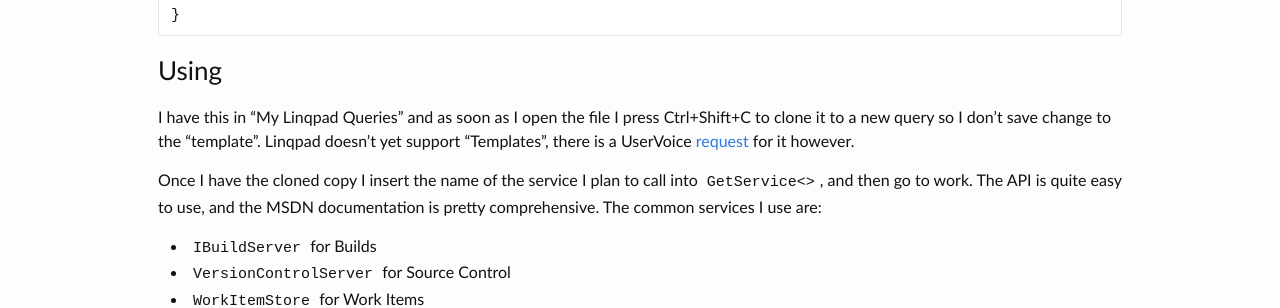
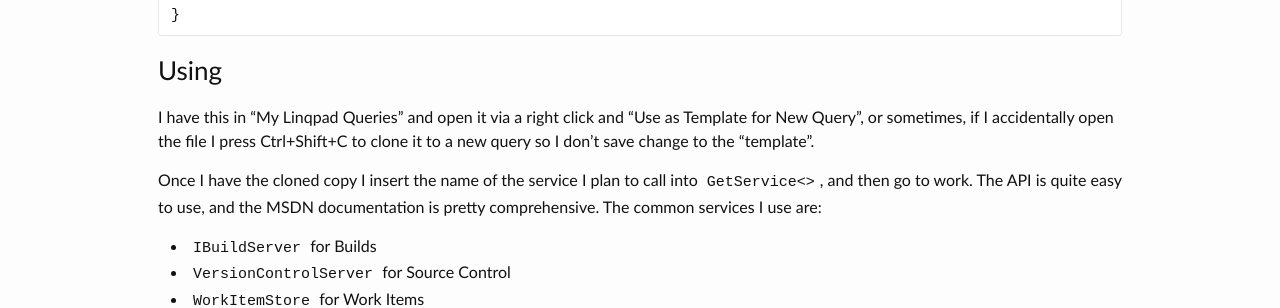
Before and after one commit to xdaDaveShaw/xdaDaveShaw.github.io, a Jekyll site: the page built from blog/_posts/2013-01-23-my-linqpad-tfs-template.markdown, in a window 1280 px wide. Shown: the part 622-930 px from the top of the page. Built offline with Jekyll 4.4.1, drawn with Linux system fonts in a browser that asks for light colours.

Commit message:
Updated to Nuget Version various other updates.

```diff
--- a/blog/_posts/2013-01-23-my-linqpad-tfs-template.markdown
+++ b/blog/_posts/2013-01-23-my-linqpad-tfs-template.markdown
@@ -26,7 +26,7 @@ using (var tfs = TfsTeamProjectCollectionFactory.GetTeamProjectCollection(new Ur
 {% endhighlight %}
 
 ### Using
-I have this in "My Linqpad Queries" and as soon as I open the file I press Ctrl+Shift+C to clone it to a new query so I don't save change to the "template". Linqpad doesn't yet support "Templates", there is a UserVoice [request](http://linqpad.uservoice.com/forums/18302-linqpad-feature-suggestions/suggestions/1567811-define-query-templates) for it however.
+I have this in "My Linqpad Queries" and open it via a right click and "Use as Template for New Query", or sometimes, if I accidentally open the file I press Ctrl+Shift+C to clone it to a new query so I don't save change to the "template".
 
 Once I have the cloned copy I insert the name of the service I plan to call into `GetService<>`, and then go to work. The API is quite easy to use, and the MSDN documentation is pretty comprehensive. The common services I use are:
 
```
Also changed, not shown: other parts of blog/_posts/2013-01-23-my-linqpad-tfs-template.markdown (+1 -1 lines).
